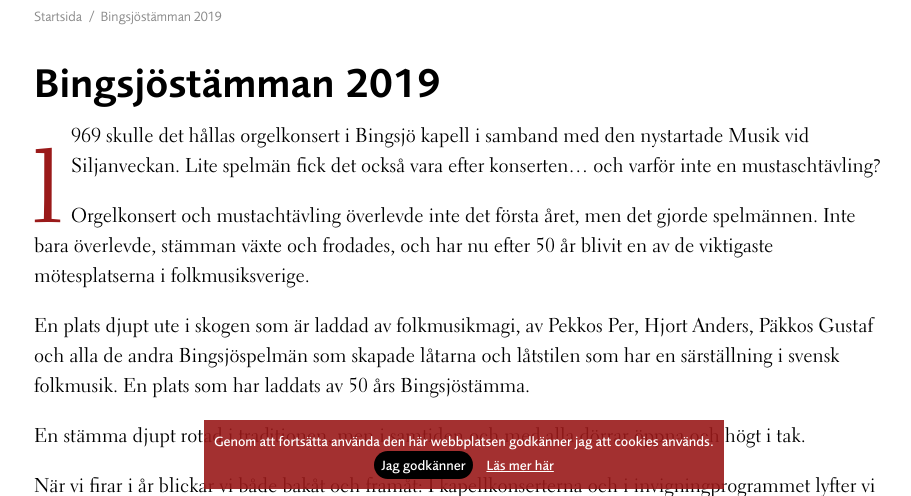
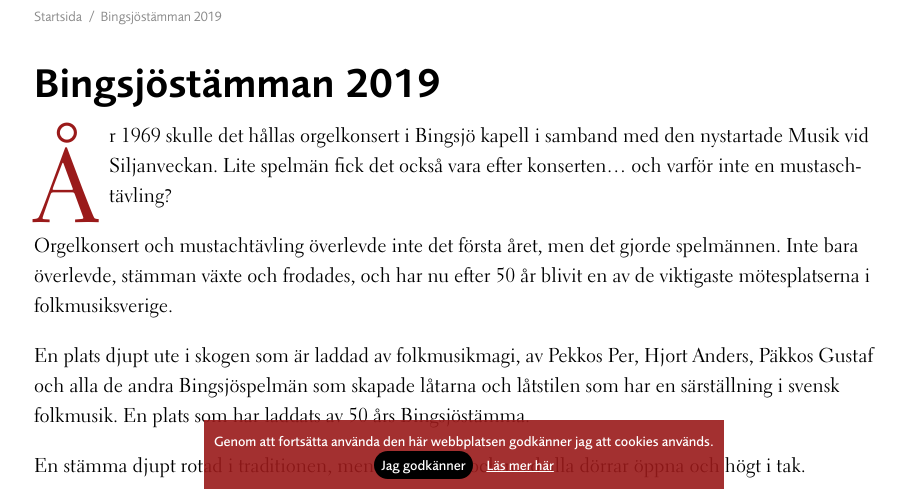
Before and after one commit to bingsjostamman/bingsjostamman.github.io, a Jekyll site: the page built from 2019/index.md, in a window 1280 px wide and 900 px high, cut to the strip 404-900 px from the top of the window. Shown: the whole strip, without its empty margins (176-1087 px from the left). Built offline with Jekyll 4.4.1, drawn with Linux system fonts in a browser that asks for light colours.

Commit message:
Typos and corrections

```diff
--- a/2019/index.md
+++ b/2019/index.md
@@ -16,7 +16,7 @@ description:
 
 # Bingsjöstämman 2019
 
-1969 skulle det hållas orgelkonsert i Bingsjö kapell i samband med den nystartade Musik vid Siljanveckan. Lite spelmän fick det också vara efter konserten... och varför inte en mustasch­tävling?
+År 1969 skulle det hållas orgelkonsert i Bingsjö kapell i samband med den nystartade Musik vid Siljanveckan. Lite spelmän fick det också vara efter konserten... och varför inte en mustasch­tävling?
 
 Orgelkonsert och mustachtävling överlevde inte det första året, men det gjorde spelmännen. Inte bara överlevde, stämman växte och frodades, och har nu efter 50 år blivit en av de viktigaste mötesplatserna i folkmusiksverige.
 
```
Also changed, not shown: 2019/allspel.md (+1 -1 lines), 2019/program-onsdag.md (+1 -0 lines).
